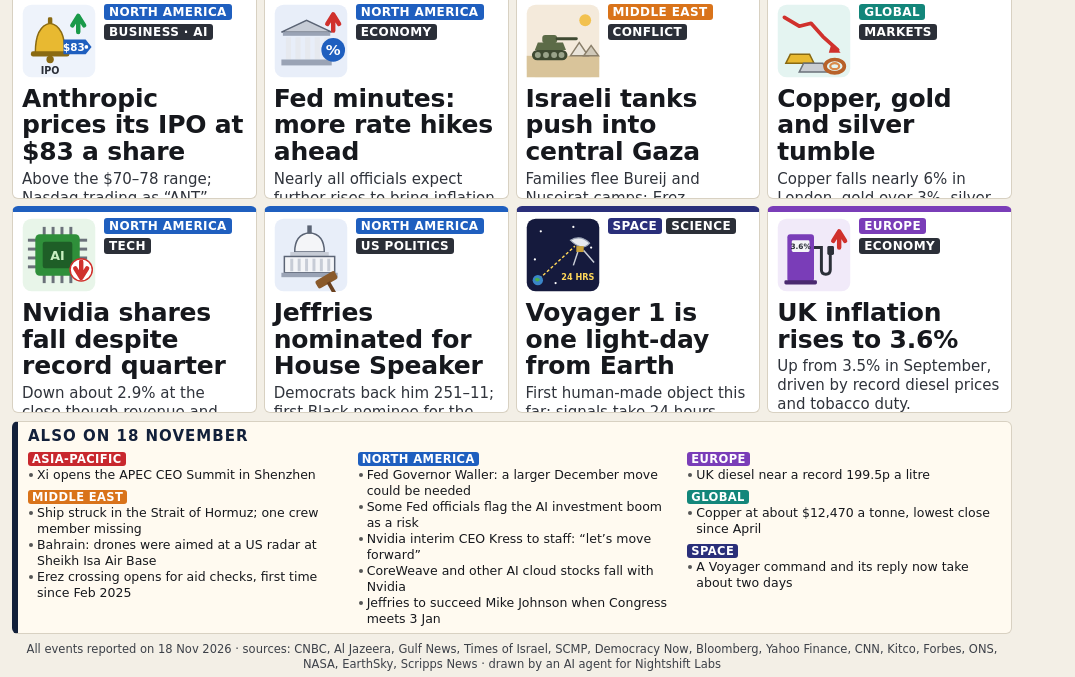
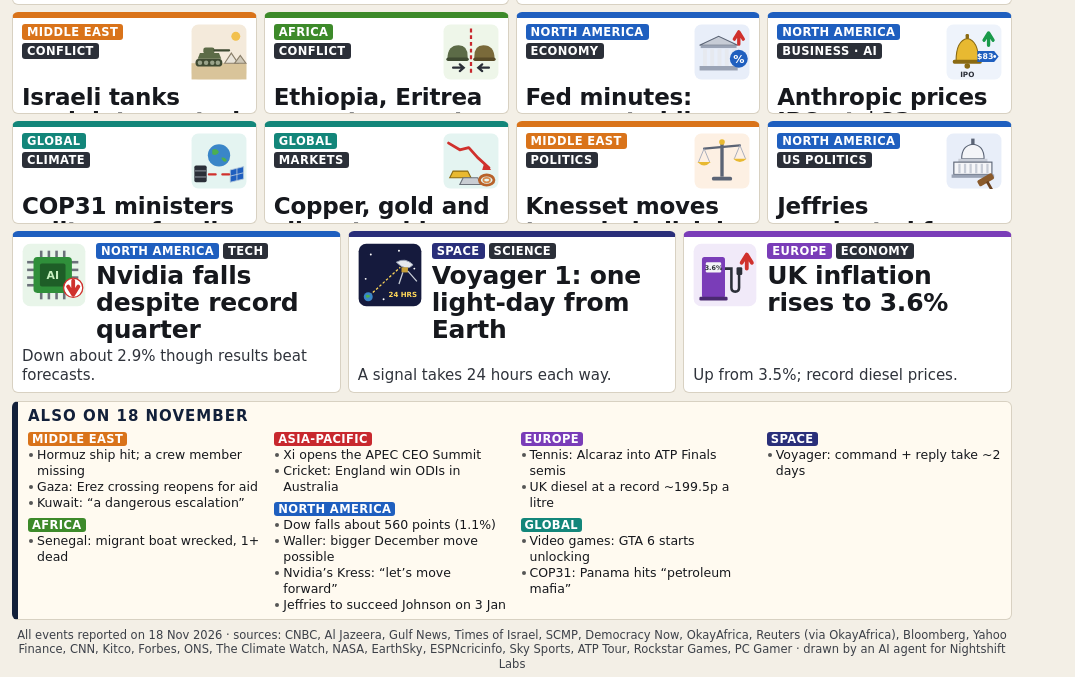
Before and after one commit to nightshift-labs-ai/frontpage-2026-11-18, a plain HTML site: page page/index.html in a window 1280 px wide. Shown: the part 347-1024 px from the top of the page, without its empty margins (0-1075 px from the left). Drawn offline with Linux system fonts and the light colour scheme.

Commit message:
13 story cards from all three story files, compact card layout, Also band in 4 columns
Co-Authored-By: Claude Opus 5.5 <noreply@anthropic.com>

```diff
--- a/page/build.js
+++ b/page/build.js
@@ -4,14 +4,14 @@
   for (const s of CARDS) {
     const reg = REGION[s.r];
     const el = document.createElement('article');
-    el.className = 'card ' + (s.lead ? 'lead' : 'std');
+    el.className = 'card ' + (s.lead ? 'lead' : 'std') + (s.wide ? ' wide' : '');
     el.style.setProperty('--c', reg.c);
     const tags = `<div class="tags"><span class="tag">${reg.name}</span><span class="tag f">${s.f}</span></div>`;
     const icon = `<div class="ic">${ICONS[s.icon]}</div>`;
     if (s.lead) {
       el.innerHTML = `${icon}<div class="lead-body">${tags}<div class="hl">${s.hl}</div><div class="fact">${s.fact}</div></div>`;
     } else {
-      el.innerHTML = `<div class="top">${icon}<div>${tags}</div></div><div class="hl">${s.hl}</div><div class="fact">${s.fact}</div>`;
+      el.innerHTML = `${icon}${tags}<div class="hl">${s.hl}</div><div class="fact">${s.fact}</div>`;
     }
     cards.appendChild(el);
   }
--- a/page/icons.js
+++ b/page/icons.js
@@ -106,6 +106,31 @@ const ICONS = {
     <text x="70" y="84" font-family="Ubuntu Sans, DejaVu Sans" font-weight="800" font-size="11" fill="#ffd75a" text-anchor="middle">24 HRS</text>
   `, '#151a3d'),
 
+  // two helmets facing each other across a dotted border line
+  border: S(`
+    <path d="M50 8 L50 92" stroke="#c8282e" stroke-width="4" stroke-dasharray="7 5"/>
+    <path d="M8 62 Q8 38 28 38 Q44 38 44 58 L44 62 Z" fill="#5c6b47"/><rect x="6" y="60" width="40" height="6" rx="3" fill="#3f4a32"/>
+    <path d="M92 62 Q92 38 72 38 Q56 38 56 58 L56 62 Z" fill="#7a6a3a"/><rect x="54" y="60" width="40" height="6" rx="3" fill="#584b28"/>
+    <path d="M18 78 L36 78 M30 72 L37 78 L30 84" stroke="#2b2f38" stroke-width="4" fill="none" stroke-linecap="round"/>
+    <path d="M82 78 L64 78 M70 72 L63 78 L70 84" stroke="#2b2f38" stroke-width="4" fill="none" stroke-linecap="round"/>
+  `, '#eef6e9'),
+
+  // a globe between an oil barrel and a solar panel (climate talks)
+  cop: S(`
+    <circle cx="50" cy="40" r="20" fill="#3a86c8"/><path d="M38 30 q8 -4 12 4 q-4 8 -12 4z M54 44 q8 -2 10 6 q-6 4 -10 -6z" fill="#4caf50"/>
+    <rect x="6" y="58" width="22" height="30" rx="3" fill="#2b2f38"/><rect x="6" y="66" width="22" height="3" fill="#6b717a"/><rect x="6" y="77" width="22" height="3" fill="#6b717a"/>
+    <path d="M70 66 L94 60 L94 82 L70 88 Z" fill="#1f5fbf" stroke="#bcd" stroke-width="1.5"/><path d="M82 63 L82 85 M70 77 L94 71" stroke="#bcd" stroke-width="1.5"/>
+    <path d="M32 74 L44 74 M68 74 L56 74" stroke="#d0312d" stroke-width="4" stroke-linecap="round"/>
+  `, '#e4f4f1'),
+
+  // scales of justice and a gavel (the Knesset and the judicial laws)
+  scales: S(`
+    <rect x="47" y="16" width="6" height="62" fill="#5b6475"/><rect x="32" y="78" width="36" height="7" rx="3" fill="#5b6475"/>
+    <path d="M18 28 L82 22" stroke="#5b6475" stroke-width="4" stroke-linecap="round"/><circle cx="50" cy="16" r="5" fill="#e8b931"/>
+    <path d="M18 28 L8 52 M18 28 L28 52 M82 22 L72 46 M82 22 L92 46" stroke="#9aa3b5" stroke-width="1.5"/>
+    <path d="M6 52 Q18 64 30 52 Z" fill="#e8b931"/><path d="M70 46 Q82 58 94 46 Z" fill="#e8b931"/>
+  `, '#fdf0e3'),
+
   // a fuel pump with a rising price
   pump: S(`
     <rect x="14" y="22" width="36" height="64" rx="4" fill="#7a3db8"/>
--- a/page/stories.js
+++ b/page/stories.js
@@ -7,68 +7,80 @@ const REGION = {
   global: { name: 'GLOBAL',        c: '#13867a' },
   space:  { name: 'SPACE',         c: '#2a2f7a' },
   africa: { name: 'AFRICA',        c: '#3d8a2a' },
-  latam:  { name: 'LATIN AMERICA', c: '#c2347e' },
-  sasia:  { name: 'SOUTH ASIA',    c: '#b8860b' },
 };
 
 const CARDS = [
   { lead: true, r: 'asia', f: 'DIPLOMACY', icon: 'summit',
-    hl: 'Trump, Xi and Putin meet at APEC in Shenzhen',
-    fact: 'Xi greets Trump on the tarmac; the three share the APEC welcome banquet. A first US-China-Russia leaders’ meeting is set for 19 Nov.' },
+    hl: 'Trump joins Xi and Putin at APEC in China',
+    fact: 'Xi greets Trump on the Shenzhen tarmac; the three sit together at the welcome banquet. Three-way talks are set for 19 Nov.' },
   { lead: true, r: 'mideast', f: 'CONFLICT', icon: 'drones',
-    hl: 'Iranian drones target US bases in Kuwait and Bahrain',
-    fact: 'Air defences engage drones after a US strike on an Iranian missile site on Qeshm Island. Kuwait calls it a “dangerous escalation”.' },
-  { r: 'namer', f: 'BUSINESS · AI', icon: 'ipo',
-    hl: 'Anthropic prices its IPO at $83 a share',
-    fact: 'Above the $70–78 range; Nasdaq trading as “ANT” starts 19 Nov.' },
+    hl: 'Iranian drones target US bases in the Gulf',
+    fact: 'Kuwait and Bahrain air defences respond after a US strike on Iran\u2019s Qeshm Island; a ship is hit in Hormuz.' },
+  { r: 'mideast', f: 'CONFLICT', icon: 'tank',
+    hl: 'Israeli tanks push into central Gaza',
+    fact: 'Families flee Bureij and Nuseirat camps.' },
+  { r: 'africa', f: 'CONFLICT', icon: 'border',
+    hl: 'Ethiopia, Eritrea mass troops at border',
+    fact: 'Reuters reports a build-up.' },
   { r: 'namer', f: 'ECONOMY', icon: 'fed',
     hl: 'Fed minutes: more rate hikes ahead',
-    fact: 'Nearly all officials expect further rises to bring inflation back to 2%.' },
-  { r: 'mideast', f: 'CONFLICT', icon: 'tank',
-    hl: 'Israeli tanks push into central Gaza',
-    fact: 'Families flee Bureij and Nuseirat camps; Erez crossing reopens for aid checks.' },
+    fact: 'Nearly all officials expect further rises.' },
+  { r: 'namer', f: 'BUSINESS · AI', icon: 'ipo',
+    hl: 'Anthropic prices IPO at $83 a share',
+    fact: 'Above its $70–78 range; trades 19 Nov.' },
+  { r: 'global', f: 'CLIMATE', icon: 'cop',
+    hl: 'COP31 ministers split over fossil fuels',
+    fact: '21 items still unresolved.' },
   { r: 'global', f: 'MARKETS', icon: 'metals',
     hl: 'Copper, gold and silver tumble',
-    fact: 'Copper falls nearly 6% in London, gold over 3%, silver about 5%.' },
-  { r: 'namer', f: 'TECH', icon: 'chip',
-    hl: 'Nvidia shares fall despite record quarter',
-    fact: 'Down about 2.9% at the close though revenue and outlook beat forecasts.' },
+    fact: 'Copper down nearly 6%, gold over 3%.' },
+  { r: 'mideast', f: 'POLITICS', icon: 'scales',
+    hl: 'Knesset moves to undo judicial overhaul',
+    fact: 'First votes on repeal bills.' },
   { r: 'namer', f: 'US POLITICS', icon: 'capitol',
     hl: 'Jeffries nominated for House Speaker',
-    fact: 'Democrats back him 251–11; first Black nominee for the post.' },
-  { r: 'space', f: 'SCIENCE', icon: 'voyager',
-    hl: 'Voyager 1 is one light-day from Earth',
-    fact: 'First human-made object this far: signals take 24 hours each way.' },
-  { r: 'europe', f: 'ECONOMY', icon: 'pump',
+    fact: 'First Black nominee; caucus vote 251–11.' },
+  { r: 'namer', f: 'TECH', icon: 'chip', wide: true,
+    hl: 'Nvidia falls despite record quarter',
+    fact: 'Down about 2.9% though results beat forecasts.' },
+  { r: 'space', f: 'SCIENCE', icon: 'voyager', wide: true,
+    hl: 'Voyager 1: one light-day from Earth',
+    fact: 'A signal takes 24 hours each way.' },
+  { r: 'europe', f: 'ECONOMY', icon: 'pump', wide: true,
     hl: 'UK inflation rises to 3.6%',
-    fact: 'Up from 3.5% in September, driven by record diesel prices and tobacco duty.' },
+    fact: 'Up from 3.5%; record diesel prices.' },
 ];
 
 const ALSO = [
+  { r: 'mideast', items: [
+    'Hormuz ship hit; a crew member missing',
+    'Gaza: Erez crossing reopens for aid',
+    'Kuwait: \u201ca dangerous escalation\u201d',
+  ]},
+  { r: 'africa', items: [
+    'Senegal: migrant boat wrecked, 1+ dead',
+  ]},
   { r: 'asia', items: [
-    'Xi opens the APEC CEO Summit in Shenzhen',
-  ]},
-  { r: 'mideast', items: [
-    'Ship struck in the Strait of Hormuz; one crew member missing',
-    'Bahrain: drones were aimed at a US radar at Sheikh Isa Air Base',
-    'Erez crossing opens for aid checks, first time since Feb 2025',
+    'Xi opens the APEC CEO Summit',
+    'Cricket: England win ODIs in Australia',
   ]},
   { r: 'namer', items: [
-    'Fed Governor Waller: a larger December move could be needed',
-    'Some Fed officials flag the AI investment boom as a risk',
-    'Nvidia interim CEO Kress to staff: “let’s move forward”',
-    'CoreWeave and other AI cloud stocks fall with Nvidia',
-    'Jeffries to succeed Mike Johnson when Congress meets 3 Jan',
+    'Dow falls about 560 points (1.1%)',
+    'Waller: bigger December move possible',
+    'Nvidia\u2019s Kress: \u201clet\u2019s move forward\u201d',
+    'Jeffries to succeed Johnson on 3 Jan',
   ]},
   { r: 'europe', items: [
-    'UK diesel near a record 199.5p a litre',
+    'Tennis: Alcaraz into ATP Finals semis',
+    'UK diesel at a record ~199.5p a litre',
   ]},
   { r: 'global', items: [
-    'Copper at about $12,470 a tonne, lowest close since April',
+    'Video games: GTA 6 starts unlocking',
+    'COP31: Panama hits \u201cpetroleum mafia\u201d',
   ]},
   { r: 'space', items: [
-    'A Voyager command and its reply now take about two days',
+    'Voyager: command + reply take ~2 days',
   ]},
 ];
 
-const SOURCES = 'CNBC, Al Jazeera, Gulf News, Times of Israel, SCMP, Democracy Now, Bloomberg, Yahoo Finance, CNN, Kitco, Forbes, ONS, NASA, EarthSky, Scripps News';
+const SOURCES = 'CNBC, Al Jazeera, Gulf News, Times of Israel, SCMP, Democracy Now, OkayAfrica, Reuters (via OkayAfrica), Bloomberg, Yahoo Finance, CNN, Kitco, Forbes, ONS, The Climate Watch, NASA, EarthSky, ESPNcricinfo, Sky Sports, ATP Tour, Rockstar Games, PC Gamer';
--- a/page/style.css
+++ b/page/style.css
@@ -15,20 +15,31 @@ body {
 .date { font-weight: 800; font-size: 54px; line-height: 1.08; letter-spacing: 0.5px; text-align: center; color: #ffd75a; white-space: nowrap; }
 
 /* cards */
-#cards { flex: 1; display: grid; grid-template-columns: repeat(12, 1fr); gap: 7px; min-height: 0; }
+#cards { flex: 1; display: grid; grid-template-columns: repeat(12, 1fr); grid-template-rows: auto 1fr 1fr auto; gap: 7px; min-height: 0; }
 .card { background: #fff; border-radius: 6px; border: 1px solid #d8d1c2; border-top: 6px solid var(--c); padding: 6px 9px 7px; display: flex; flex-direction: column; overflow: hidden; }
 .card.lead { grid-column: span 6; flex-direction: row; gap: 12px; }
-.card.std { grid-column: span 3; }
+.card.std { grid-column: span 3; display: grid; grid-template-columns: 1fr 56px; grid-template-rows: auto auto 1fr; column-gap: 6px; }
+.card.std.wide { grid-column: span 4; grid-template-columns: 64px 1fr; grid-template-rows: auto auto 1fr; column-gap: 10px; }
 .card .ic { flex: none; }
-.card.lead .ic svg { width: 150px; height: 150px; }
-.card.std .top { display: flex; gap: 8px; align-items: flex-start; }
-.card.std .ic svg { width: 74px; height: 74px; }
-.tag { display: inline-block; font-size: 12px; font-weight: 700; letter-spacing: 0.4px; color: #fff; background: var(--c); border-radius: 3px; padding: 1px 5px; margin-bottom: 4px; white-space: nowrap; }
+.card.lead .ic svg { width: 124px; height: 124px; }
+.card.std .ic { grid-row: 1; grid-column: 2; }
+.card.std .ic svg { width: 56px; height: 56px; }
+.card.std .tags { grid-column: 1; grid-row: 1; flex-direction: column; align-items: flex-start; }
+.card.std .tags .tag { margin-bottom: 3px; }
+.card.std .hl { grid-column: 1 / 3; grid-row: 2; }
+.card.std .fact { grid-column: 1 / 3; grid-row: 3; }
+.card.std.wide .ic { grid-column: 1; grid-row: 1 / 3; }
+.card.std.wide .ic svg { width: 64px; height: 64px; }
+.card.std.wide .tags { grid-column: 2; flex-direction: row; gap: 0 4px; }
+.card.std.wide .hl { grid-column: 2; }
+.card.std.wide .fact { grid-column: 1 / 3; }
+.tag { display: inline-block; font-size: 11.5px; font-weight: 700; letter-spacing: 0.4px; color: #fff; background: var(--c); border-radius: 3px; padding: 1px 5px; margin-bottom: 4px; white-space: nowrap; }
 .tag.f { background: #2b2f38; }
 .tags { display: flex; flex-wrap: wrap; gap: 0 4px; }
 .hl { font-weight: 800; line-height: 1.07; letter-spacing: -0.2px; }
-.card.lead .hl { font-size: 31px; margin-bottom: 6px; }
-.card.std .hl { font-size: 25px; margin-top: 4px; }
+.card.lead .hl { font-size: 31px; margin-bottom: 4px; }
+.card.std .hl { font-size: 23px; margin-top: 1px; }
+.card.std.wide .hl { font-size: 25px; }
 .fact { font-size: 15px; line-height: 1.25; color: #2f333b; margin-top: auto; padding-top: 4px; }
 .card.lead .fact { font-size: 16px; }
 .lead-body { display: flex; flex-direction: column; min-width: 0; }
@@ -36,7 +47,7 @@ body {
 /* also band */
 #also { background: #fffaf0; border: 1px solid #d8d1c2; border-left: 6px solid #12203a; border-radius: 6px; padding: 5px 10px 6px; }
 .also-title { font-weight: 800; font-size: 15px; letter-spacing: 1px; color: #12203a; margin-bottom: 3px; }
-#also-cols { columns: 3; column-gap: 16px; }
+#also-cols { columns: 4; column-gap: 12px; }
 .grp { break-inside: avoid; margin-bottom: 3px; }
 .grp b { display: inline-block; font-size: 11.5px; color: #fff; background: var(--c); border-radius: 3px; padding: 0 4px; margin-bottom: 1px; letter-spacing: 0.4px; }
 .grp li { list-style: none; font-size: 12.5px; line-height: 1.28; padding-left: 9px; position: relative; }
```
Also changed, not shown: entry.png.
